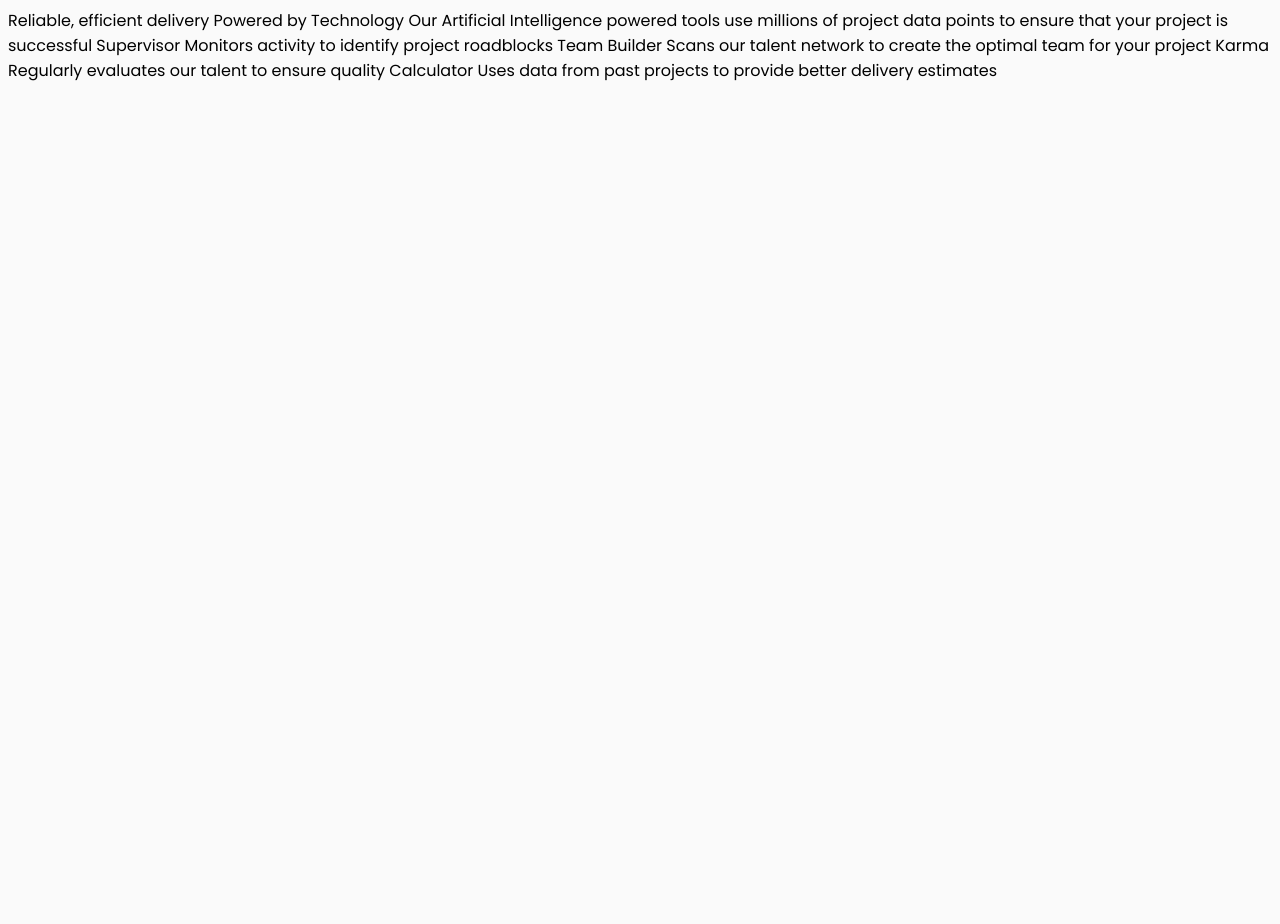
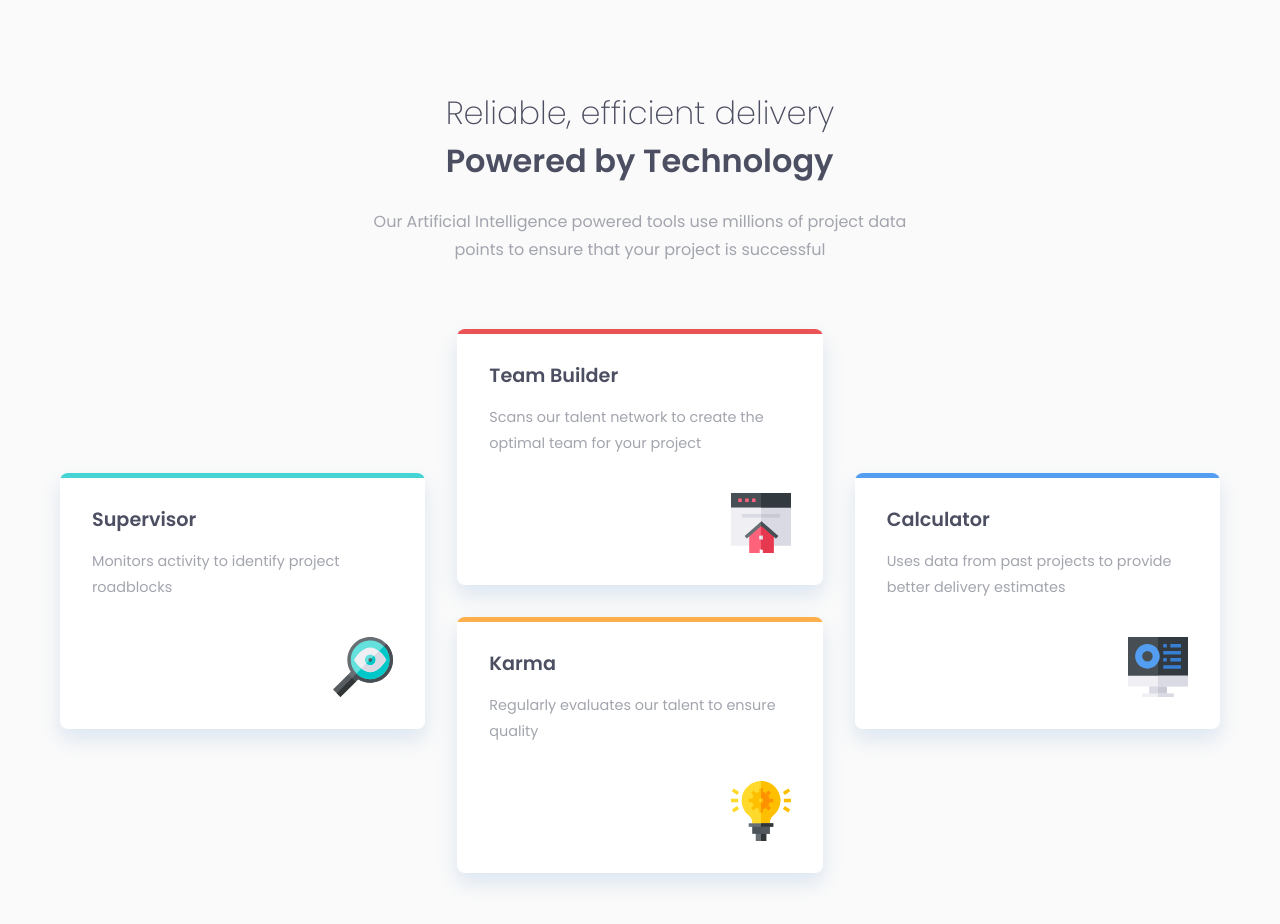
Before and after one commit to Kostexx/four-card-feature-section, a plain HTML site: page index.html in a window 1280 px wide. Before the commit the page ends 800 px from the top, so only its background shows below. Drawn offline with Linux system fonts and the light colour scheme.

Commit message:
Desktop design done

```diff
--- a/index.html
+++ b/index.html
@@ -12,23 +12,42 @@
 </head>
 <body>
 
-  Reliable, efficient delivery
-  Powered by Technology
+  <header>
+    <h1>
+      Reliable, efficient delivery<br>
+      <span>Powered by Technology</span>
+    </h1>
+    <p class="p-head">
+      Our Artificial Intelligence powered tools use millions of project data points
+      to ensure that your project is successful
+    </p>
+  </header>
 
-  Our Artificial Intelligence powered tools use millions of project data points
-  to ensure that your project is successful
-
-  Supervisor
-  Monitors activity to identify project roadblocks
-
-  Team Builder
-  Scans our talent network to create the optimal team for your project
-
-  Karma
-  Regularly evaluates our talent to ensure quality
-
-  Calculator
-  Uses data from past projects to provide better delivery estimates
+  <section>
+    <div class="card green">
+      <h2>Supervisor</h2>
+      <p class="p-card">Monitors activity to identify project roadblocks</p>
+      <img src="./images/icon-supervisor.svg" alt="">
+    </div>
+    <div class="card red">
+      <h2>Team Builder</h2>
+      <p class="p-card">
+        Scans our talent network to create the optimal
+        team for your project
+      </p>
+      <img src="./images/icon-team-builder.svg" alt="">
+    </div>
+    <div class="card orange">
+      <h2>Karma</h2>
+      <p class="p-card">Regularly evaluates our talent to ensure quality</p>
+      <img src="./images/icon-karma.svg" alt="">
+    </div>
+    <div class="card blue">
+      <h2>Calculator</h2>
+      <p class="p-card">Uses data from past projects to provide better delivery estimates</p>
+      <img src="./images/icon-calculator.svg" alt="">
+    </div>
+  </section>
 
 
 </body>
--- a/style.css
+++ b/style.css
@@ -18,6 +18,158 @@
 }
 
 body {
+    min-height: 925px;
     font-family: var(--font-primary);
     background-color: var(--cl-light-grey);
+    display: flex;
+    flex-direction: column;
+    align-items: center;
+    justify-content: center;
+    gap: 3rem;
 }
+
+h1 {
+    margin-bottom: 0.4rem;
+    font-weight: 200;
+    color: var(--cl-dark-blue);
+}
+
+h1 span {
+    font-weight: 600;
+}
+
+h2 {
+    margin: 0;
+    color: var(--cl-dark-blue);
+    font-size: 1.2rem;
+}
+
+p {
+    line-height: 1.8;
+}
+
+.p-head {
+    font-size: 1rem;
+    color: var(--cl-grayish-blue);
+    text-align: center;
+}
+
+.p-card {
+    color: var(--cl-grayish-blue);
+    font-size: 0.9rem;
+}
+
+header {
+    width: clamp(200px, 90%, 580px);
+    display: flex;
+    flex-direction: column;
+    align-items: center;
+}
+
+img {
+    margin-top: 1.4rem;
+    width: 60px;
+    align-self: flex-end;
+}
+
+.card {
+    overflow: hidden;
+    display: flex;
+    flex-direction: column;
+    justify-content: start;
+    background-color: white;
+    box-shadow: 0px 10px 20px 0px hsla(211.3, 49.7%, 72%, 0.3);
+    border-radius: 8px;
+    padding: 2rem;
+}
+
+section {
+    width: clamp(600px, 95%, 1160px);
+    display: grid;
+    grid-template-columns: repeat(3, 1fr);
+    grid-template-rows: repeat(4, 1fr);
+    gap: 2rem;
+}
+
+.green {
+    position: relative;
+    grid-column: 1 / 2;
+    grid-row: 2 / 4;
+}
+
+.green::before {
+    content: "";
+    position: absolute;
+    top: 0;
+    left: 0;
+    right: 0;
+    height: 5px;
+    background-color: var(--cl-cyan);
+}
+
+.red {
+    position: relative;
+    grid-column: 2 / 3;
+    grid-row: 1 / 3;
+}
+
+.red::before {
+    content: "";
+    position: absolute;
+    top: 0;
+    left: 0;
+    right: 0;
+    height: 5px;
+    background-color: var(--cl-red);
+}
+
+.orange {
+    position: relative;
+    grid-column: 2 / 3;
+    grid-row: 3 / 5;
+}
+
+.orange::before {
+    content: "";
+    position: absolute;
+    top: 0;
+    left: 0;
+    right: 0;
+    height: 5px;
+    background-color: var(--cl-orange);
+}
+
+.blue {
+    position: relative;
+    grid-column: 3 / 4;
+    grid-row: 2 / 4;
+}
+
+.blue::before {
+    content: "";
+    position: absolute;
+    top: 0;
+    left: 0;
+    right: 0;
+    height: 5px;
+    background-color: var(--cl-blue);
+}
+
+@media (max-width:880px) {
+    section {
+        grid-template-columns: 1fr;
+        grid-template-rows: minmax(200px, 1fr);
+    }
+    .green {
+        grid-column: 1 / 2;
+    }
+    .red {
+        grid-column: 1 / 2;
+    }
+    .orange {
+        grid-column: 1 / 2;
+    }
+    .blue {
+        grid-column: 1 / 2;
+    }
+}
```
